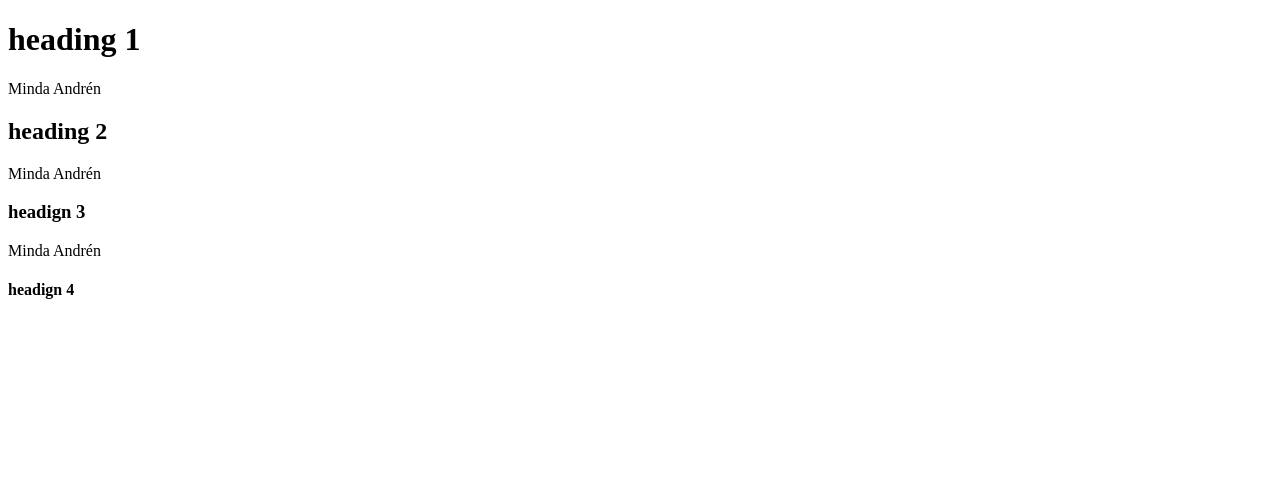
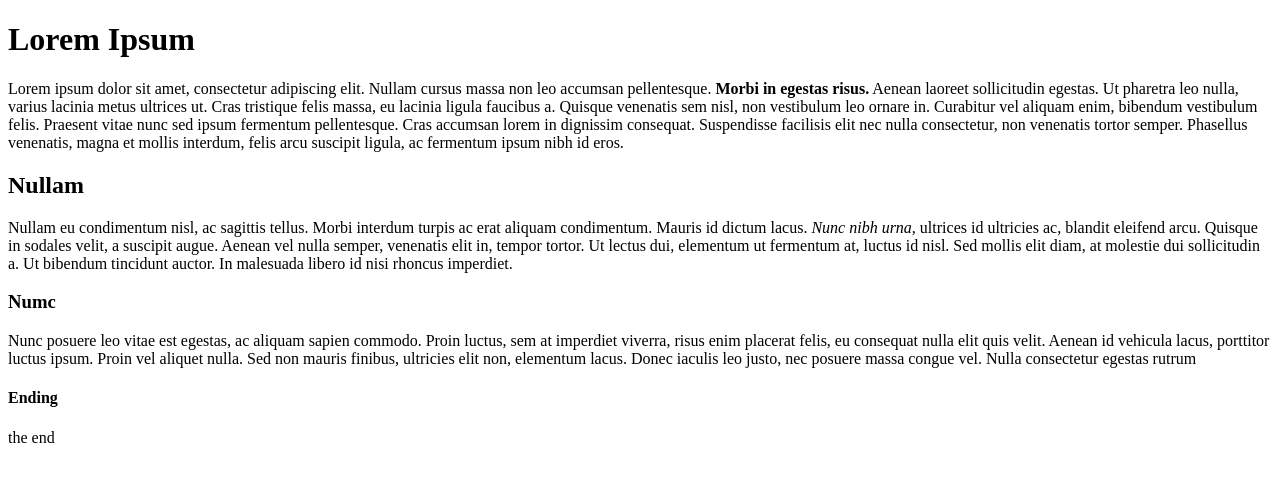
Before and after one commit to mndndrn/minweb, a plain HTML site: page index.html in a window 1280 px wide. Drawn offline with Linux system fonts and the light colour scheme.

Commit message:
Update index.html

```diff
--- a/index.html
+++ b/index.html
@@ -6,12 +6,14 @@
     </head>
 
     <body>
-      <h1>heading 1</h1>
-      <p>Minda Andrén</p>
-      <h2>heading 2</h2>
-      <p>Minda Andrén</p>
-      <h3>headign 3</h3>
-      <p>Minda Andrén</p>
-      <h4>headign 4</h4>
+      <h1>Lorem Ipsum</h1>
+      <p>Lorem ipsum dolor sit amet, consectetur adipiscing elit. Nullam cursus massa non leo accumsan pellentesque. <strong>Morbi in egestas risus.</strong> Aenean laoreet sollicitudin egestas. Ut pharetra leo nulla, varius lacinia metus ultrices ut. Cras tristique felis massa, eu lacinia ligula faucibus a. Quisque venenatis sem nisl, non vestibulum leo ornare in. Curabitur vel aliquam enim, bibendum vestibulum felis. Praesent vitae nunc sed ipsum fermentum pellentesque. Cras accumsan lorem in dignissim consequat. Suspendisse facilisis elit nec nulla consectetur, non venenatis tortor semper. Phasellus venenatis, magna et mollis interdum, felis arcu suscipit ligula, ac fermentum ipsum nibh id eros.</p>
+      <h2>Nullam</h2>
+      <p>Nullam eu condimentum nisl, ac sagittis tellus. Morbi interdum turpis ac erat aliquam condimentum. Mauris id dictum lacus. <em>Nunc nibh urna,</em> ultrices id ultricies ac, blandit eleifend arcu. Quisque in sodales velit, a suscipit augue. Aenean vel nulla semper, venenatis elit in, tempor tortor. Ut lectus dui, elementum ut fermentum at, luctus id nisl. Sed mollis elit diam, at molestie dui sollicitudin a. Ut bibendum tincidunt auctor. In malesuada libero id nisi rhoncus imperdiet.</p>
+
+<h3>Numc</h3>
+<p>Nunc posuere leo vitae est egestas, ac aliquam sapien commodo. Proin luctus, sem at imperdiet viverra, risus enim placerat felis, eu consequat nulla elit quis velit. Aenean id vehicula lacus, porttitor luctus ipsum. Proin vel aliquet nulla. Sed non mauris finibus, ultricies elit non, elementum lacus. Donec iaculis leo justo, nec posuere massa congue vel. Nulla consectetur egestas rutrum</p>
+      <h4>Ending</h4>
+<p>the end</p>
     </body>
 </html>
```
